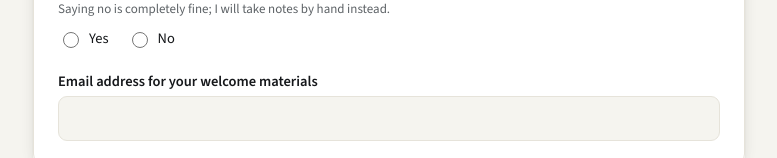
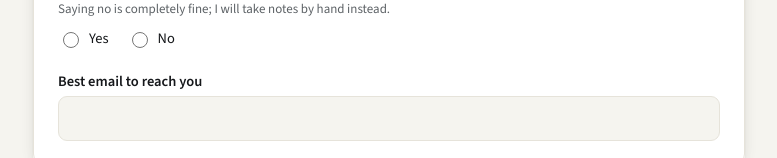
Before and after one commit to DylanShalvarjianToko/Coaching, a Next.js app: page / in a window 1280 px wide. Shown: the part 2584-2742 px from the top of the page, without its empty margins (251-1028 px from the left). Built offline with nearby package versions, Linux system fonts and the light colour scheme; no server answers.

Commit message:
Form: best email to reach you

```diff
--- a/app/page.js
+++ b/app/page.js
@@ -346,7 +346,7 @@ export default function IntakePage() {
               </label>
             </div>
           </div>
-          <Field label="Email address for your welcome materials">
+          <Field label="Best email to reach you">
             <input
               type="email"
               value={a.confirmationEmail}
```
